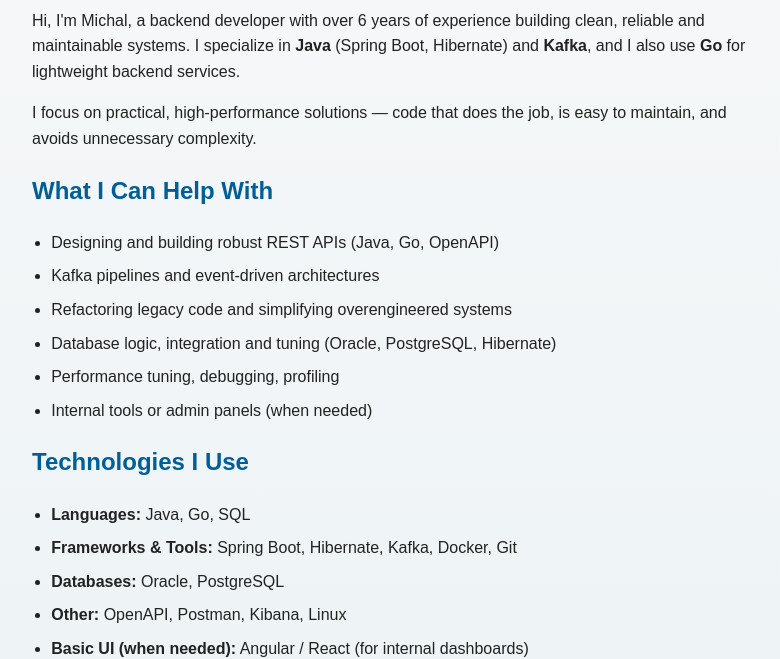
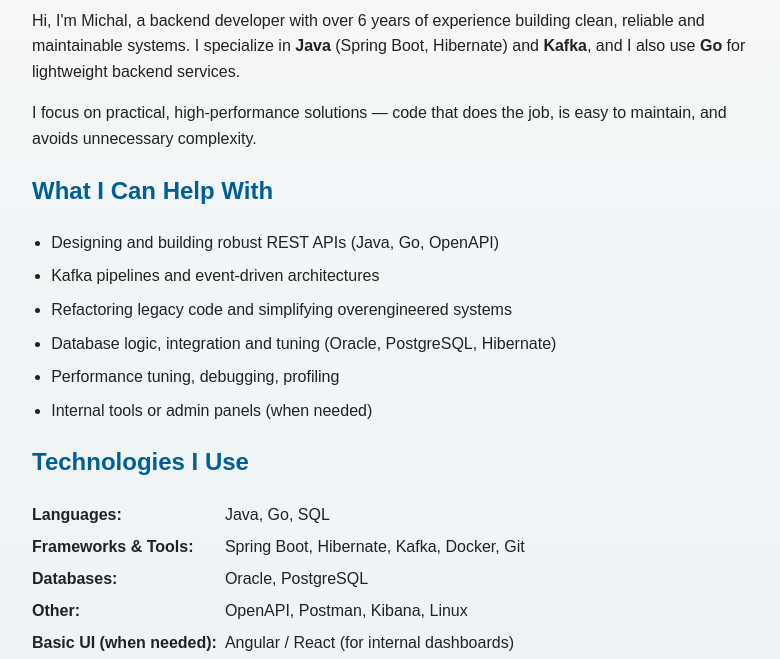
Before and after one commit to navmich/myItSite, a plain HTML site: page index.html in a window 1280 px wide. Shown: the part 297-956 px from the top of the page, without its empty margins (248-1028 px from the left). Drawn offline with Linux system fonts and the light colour scheme.

Commit message:
Update index.html
uprava technologii ktere pouzivam

```diff
--- a/index.html
+++ b/index.html
@@ -14,6 +14,18 @@
       line-height: 1.6;
       color: #222;
       background: linear-gradient(to bottom, #f9f9f9, #e9f1f5);
+    }
+    dl {
+    display: grid;
+    grid-template-columns: max-content 1fr;
+    row-gap: 0.4rem;
+    column-gap: 0.5rem;
+    }
+    dt {
+      font-weight: bold;
+    }
+    dd {
+      margin: 0;
     }
     h1, h2 {
       color: #005f99;
@@ -68,13 +80,13 @@
   </ul>
 
   <h2>Technologies I Use</h2>
-  <ul>
-    <li><strong>Languages:</strong> Java, Go, SQL</li>
-    <li><strong>Frameworks & Tools:</strong> Spring Boot, Hibernate, Kafka, Docker, Git</li>
-    <li><strong>Databases:</strong> Oracle, PostgreSQL</li>
-    <li><strong>Other:</strong> OpenAPI, Postman, Kibana, Linux</li>
-    <li><strong>Basic UI (when needed):</strong> Angular / React (for internal dashboards)</li>
-  </ul>
+  <dl>
+    <dt><strong>Languages:</strong></dt>        <dd>Java, Go, SQL</dd>
+    <dt><strong>Frameworks & Tools:</strong></dt> <dd>Spring Boot, Hibernate, Kafka, Docker, Git</dd>
+    <dt><strong>Databases:</strong></dt>         <dd>Oracle, PostgreSQL</dd>
+    <dt><strong>Other:</strong></dt>             <dd>OpenAPI, Postman, Kibana, Linux</dd>
+    <dt><strong>Basic UI (when needed):</strong></dt> <dd>Angular / React (for internal dashboards)</dd>
+  </dl>
 
   <h2>Code Examples</h2>
   <p>...in progress</p>
```
